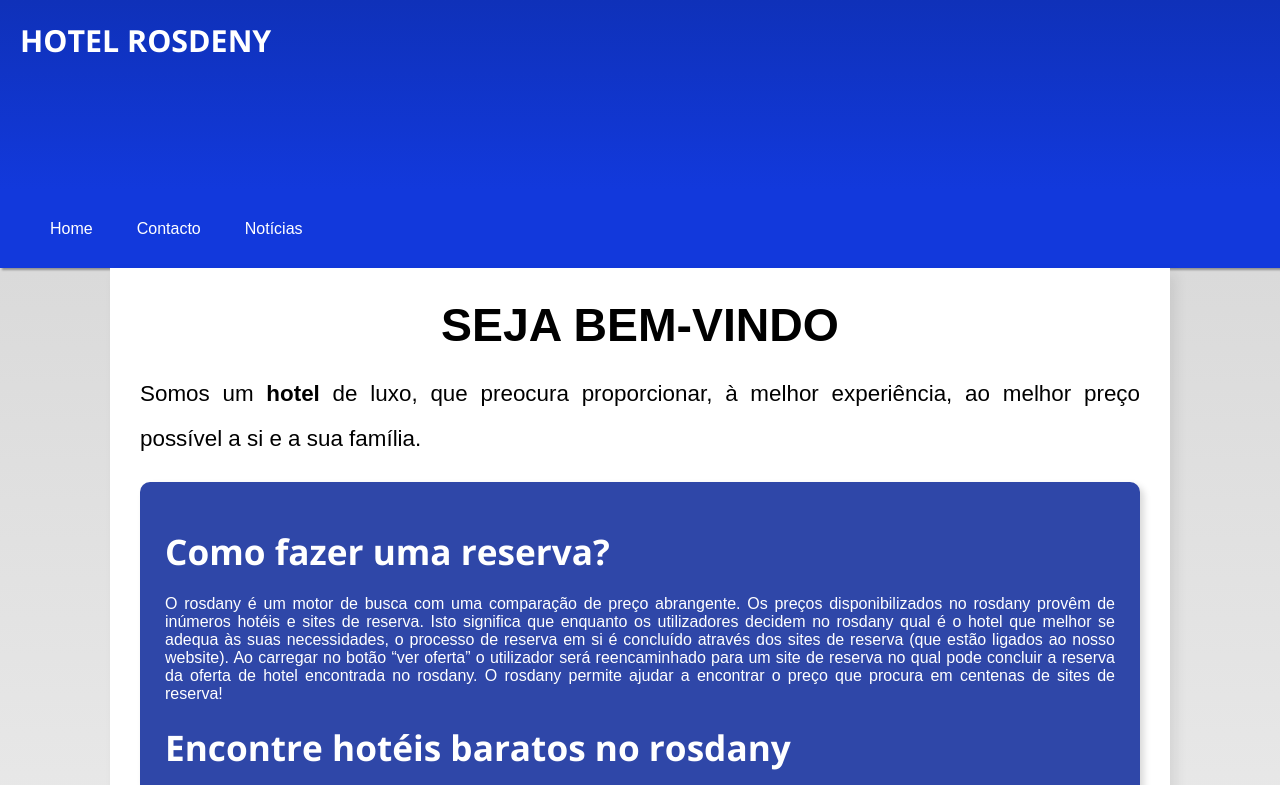
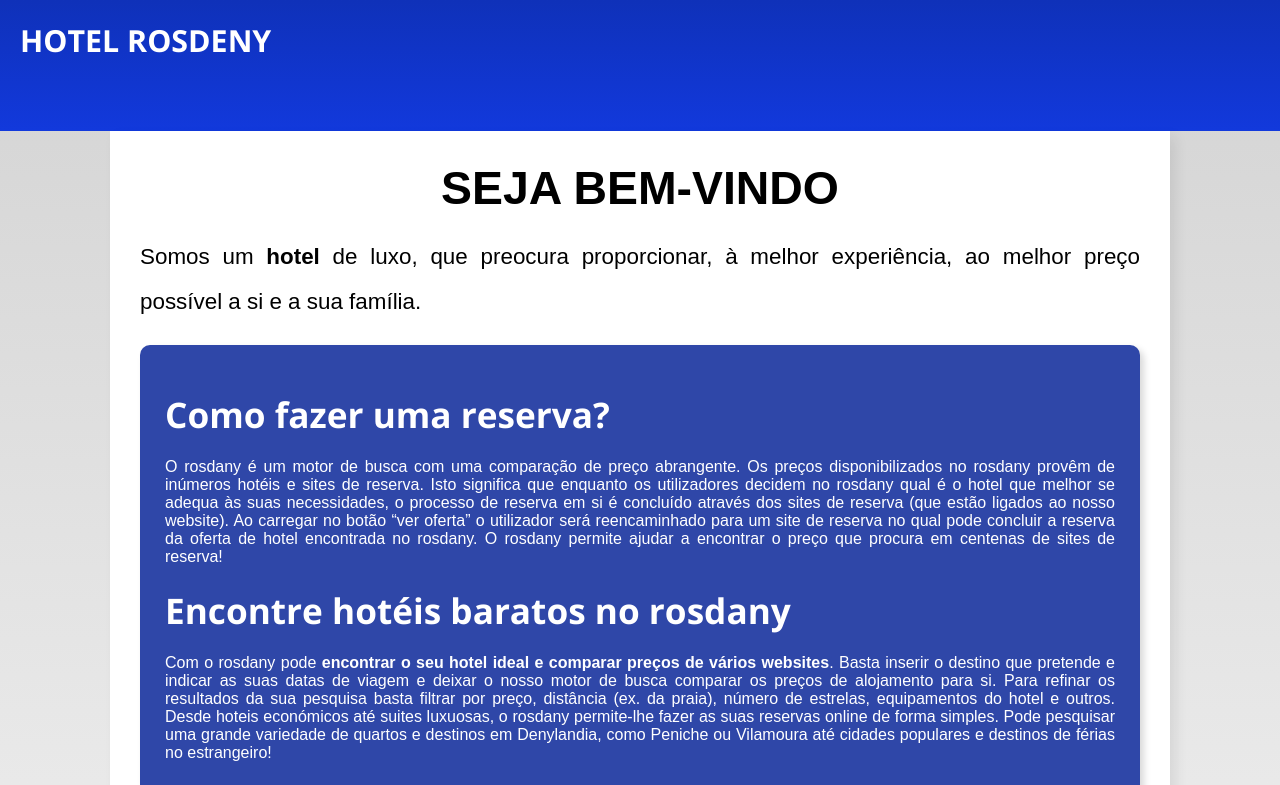
Before and after one commit to Denilsonalbertomarques/projeto-hotel, a plain HTML site: page index.html in a window 1280 px wide. Shown: the top 785 px of the page. Drawn offline with nearby package versions, Linux system fonts and the light colour scheme.

Commit message:
atualização

```diff
--- a/estilo/style.css
+++ b/estilo/style.css
@@ -23,23 +23,22 @@ body {
 }
 
 header {
-    min-height: 150px;
     background-image: linear-gradient(to bottom, var(--cor04), var(--cor01));
     padding: 20px;
-    max-width: 2000px;
 }
 
 header h1 {
     color: white;
     font-size: 1.9em;
     font-family: var(--fonte-titulo);
+    padding-bottom: 50px;
 }
 
 nav {
     background-color: var(--cor01);
     padding: 30px;
-    box-shadow: 2px 2px 2px 0px rgba(0, 0, 0, 0.341)
-
+    box-shadow: 2px 2px 2px 0px rgba(0, 0, 0, 0.341);
+    padding-bottom: 50px;
 }
 
 nav a {
--- a/index.html
+++ b/index.html
@@ -11,28 +11,31 @@
     <header>
         <h1>HOTEL ROSDENY</h1>
     </header>
-    <nav>
-        <a href="#">Home</a>
-        <a href="#">Contacto</a>
-        <a href="#">Notícias</a>
-    </nav>
+
     <main>
+
         <h1>SEJA BEM-VINDO</h1>
 
         <p>Somos um <strong>hotel</strong> de luxo, que preocura proporcionar, à melhor experiência,  ao melhor preço possível a si e a sua família.</p>
 
         <article>
 
-                <h2>Como fazer uma reserva?</h2>
-                    <p>O rosdany é um motor de busca com uma comparação de preço abrangente.  Os preços disponibilizados no rosdany provêm  de inúmeros hotéis e sites de reserva.  Isto significa que enquanto os utilizadores decidem no rosdany  qual é o hotel que melhor se adequa às suas necessidades, o processo de reserva em si é concluído através dos sites de reserva  (que estão ligados ao nosso website). Ao carregar no botão “ver oferta” o utilizador será reencaminhado para um site de reserva no qual pode concluir a reserva da oferta de hotel encontrada no rosdany.
-                    O rosdany permite ajudar a encontrar o preço que procura em centenas de sites de reserva!</p>
-                <h2>Encontre hotéis baratos no rosdany</h2>
-                    <p>Com o rosdany pode <strong>encontrar o seu hotel ideal e comparar preços de vários websites</strong>. Basta inserir o destino que pretende e indicar as suas datas de viagem e deixar o nosso motor de busca comparar os preços de alojamento para si. Para refinar os resultados da sua pesquisa basta filtrar por preço, distância (ex. da praia), número de estrelas, equipamentos do hotel e outros. Desde hoteis económicos até suites luxuosas, o rosdany permite-lhe fazer as suas reservas online de forma simples. Pode pesquisar uma grande variedade de quartos e destinos em Denylandia, como Peniche ou Vilamoura até cidades populares e destinos de férias no estrangeiro!</p>
+            <h2>Como fazer uma reserva?</h2>
+
+                <p>O rosdany é um motor de busca com uma comparação de preço abrangente.  Os preços disponibilizados no rosdany provêm  de inúmeros hotéis e sites de reserva.  Isto significa que enquanto os utilizadores decidem no rosdany  qual é o hotel que melhor se adequa às suas necessidades, o processo de reserva em si é concluído através dos sites de reserva  (que estão ligados ao nosso website). Ao carregar no botão “ver oferta” o utilizador será reencaminhado para um site de reserva no qual pode concluir a reserva da oferta de hotel encontrada no rosdany.
+                O rosdany permite ajudar a encontrar o preço que procura em centenas de sites de reserva!</p>
+
+            <h2>Encontre hotéis baratos no rosdany</h2>
+
+                <p>Com o rosdany pode <strong>encontrar o seu hotel ideal e comparar preços de vários websites</strong>. Basta inserir o destino que pretende e indicar as suas datas de viagem e deixar o nosso motor de busca comparar os preços de alojamento para si. Para refinar os resultados da sua pesquisa basta filtrar por preço, distância (ex. da praia), número de estrelas, equipamentos do hotel e outros. Desde hoteis económicos até suites luxuosas, o rosdany permite-lhe fazer as suas reservas online de forma simples. Pode pesquisar uma grande variedade de quartos e destinos em Denylandia, como Peniche ou Vilamoura até cidades populares e destinos de férias no estrangeiro!</p>
         </article>
+
         <aside id="video">
             <iframe width="560" height="315" src="https://www.youtube.com/embed/mmUQCbe8cpc?si=TEnRgJVa95K5oi-t" title="YouTube video player" frameborder="0" allow="accelerometer; autoplay; clipboard-write; encrypted-media; gyroscope; picture-in-picture; web-share" allowfullscreen></iframe>
         </aside>
+
     </main>
+
     <footer>
         <p>Conteúdo criado por <a href="https://github.com/Denilsonalbertomarques" target="_blank">Denilson</a> no curso de HTML e CSS do <a href="https://www.cursoemvideo.com" target="_blank">Cursoemvideo</a></p>
     </footer>
```
